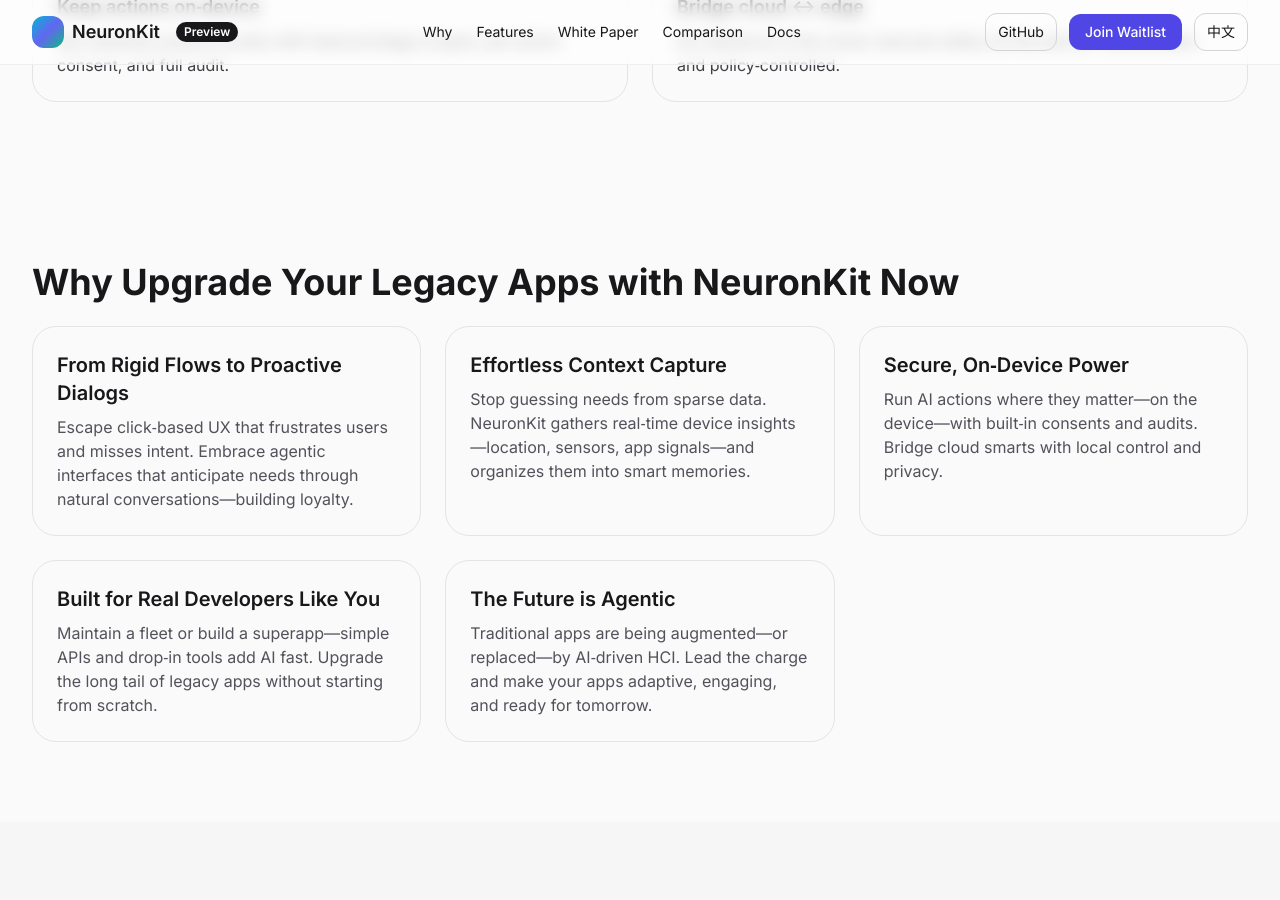
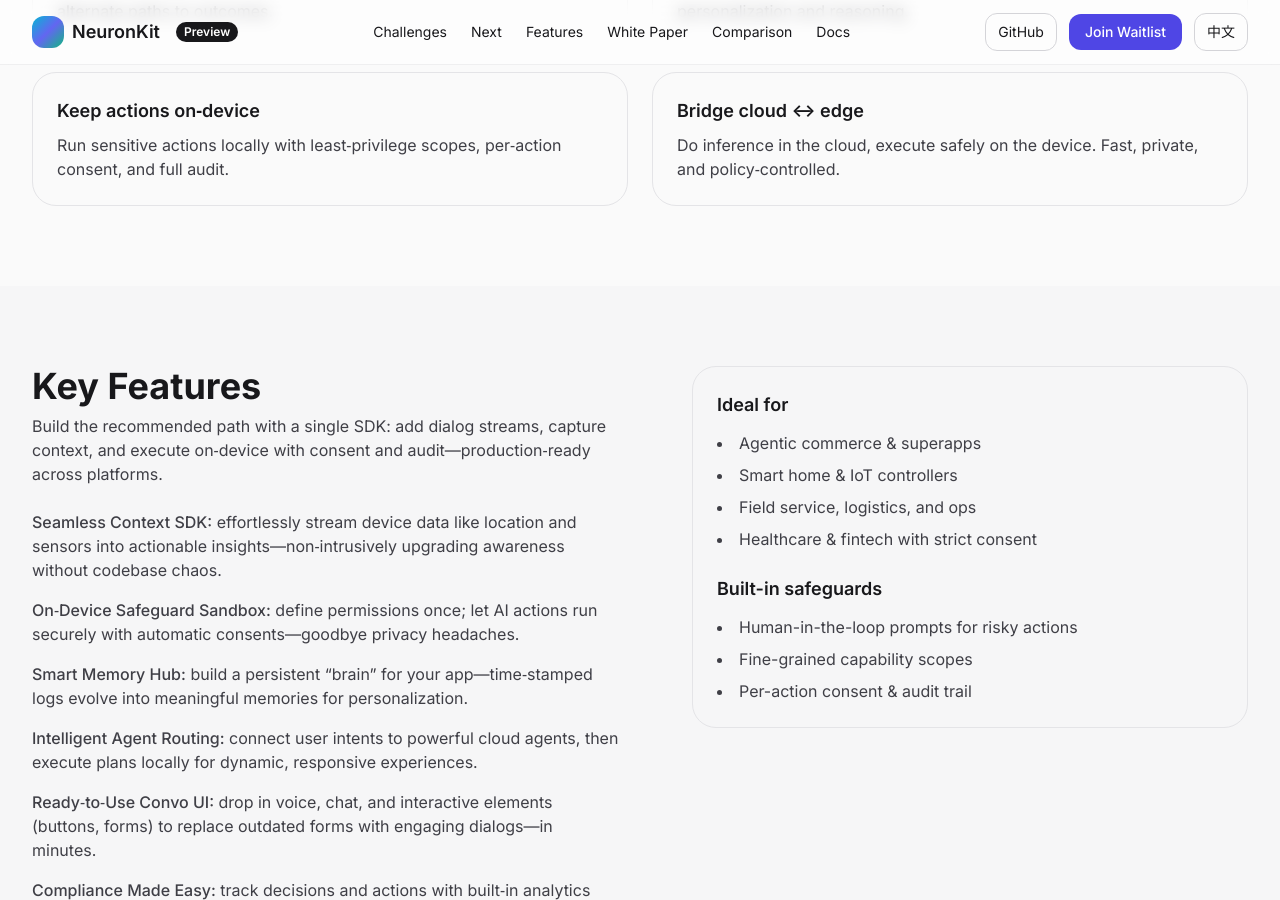
Before and after one commit to finogeeks/finogeeks.github.io, a Jekyll site: the page en/neuronkit/index.html, which Jekyll copies as it is, in a window 1280 px wide and 900 px high, scrolled down 2009 px. Built offline with Jekyll 4.4.1, drawn with Linux system fonts in a browser that asks for light colours; nearby versions of some CDN libraries; some of the changed text lies outside the part shown.

Commit message:
restructure confent flow of landing pages

```diff
--- a/en/neuronkit/index.html
+++ b/en/neuronkit/index.html
@@ -51,7 +51,8 @@
           <span class="ml-2 rounded-full px-2 py-0.5 text-xs bg-zinc-900 text-white dark:bg-white dark:text-zinc-900">Preview</span>
         </a>
         <nav class="hidden md:flex items-center gap-6 text-sm">
-          <a href="#why" class="hover:text-indigo-600">Why</a>
+          <a href="#challenges" class="hover:text-indigo-600">Challenges</a>
+          <a href="#next" class="hover:text-indigo-600">Next</a>
           <a href="#features" class="hover:text-indigo-600">Features</a>
           <a href="#whitepaper" class="hover:text-indigo-600">White Paper</a>
           <a href="#compare" class="hover:text-indigo-600">Comparison</a>
@@ -155,6 +156,7 @@
           </div>
           <p class="mt-4 text-sm text-zinc-600 dark:text-zinc-400">Inference in the cloud; safe actions on the device. The app behaves like a neuron in a larger agentic system.</p>
         </div>
+        <p class="mt-6 text-sm text-zinc-600 dark:text-zinc-400">If this path resonates, learn why teams pick NeuronKit to implement it in the <a href="#why" class="text-indigo-600 hover:text-indigo-500 underline-offset-2 underline">Why NeuronKit</a> section.</p>
       </div>
     </div>
   </section>
@@ -209,34 +211,7 @@
     </div>
   </section>
 
-  <!-- Why NeuronKit -->
-  <section class="py-12 md:py-20" id="why">
-    <div class="max-w-7xl mx-auto px-4 sm:px-6 lg:px-8">
-      <h2 class="text-3xl md:text-4xl font-bold text-balance break-anywhere">Why Upgrade Your Legacy Apps with NeuronKit Now</h2>
-      <div class="mt-6 grid md:grid-cols-3 gap-6">
-        <div class="p-6 rounded-3xl border border-zinc-200 dark:border-zinc-800">
-          <h3 class="font-semibold text-xl">From Rigid Flows to Proactive Dialogs</h3>
-          <p class="mt-2 text-zinc-600 dark:text-zinc-400">Escape click‑based UX that frustrates users and misses intent. Embrace agentic interfaces that anticipate needs through natural conversations—building loyalty.</p>
-        </div>
-        <div class="p-6 rounded-3xl border border-zinc-200 dark:border-zinc-800">
-          <h3 class="font-semibold text-xl">Effortless Context Capture</h3>
-          <p class="mt-2 text-zinc-600 dark:text-zinc-400">Stop guessing needs from sparse data. NeuronKit gathers real‑time device insights—location, sensors, app signals—and organizes them into smart memories.</p>
-        </div>
-        <div class="p-6 rounded-3xl border border-zinc-200 dark:border-zinc-800">
-          <h3 class="font-semibold text-xl">Secure, On‑Device Power</h3>
-          <p class="mt-2 text-zinc-600 dark:text-zinc-400">Run AI actions where they matter—on the device—with built‑in consents and audits. Bridge cloud smarts with local control and privacy.</p>
-        </div>
-        <div class="p-6 rounded-3xl border border-zinc-200 dark:border-zinc-800">
-          <h3 class="font-semibold text-xl">Built for Real Developers Like You</h3>
-          <p class="mt-2 text-zinc-600 dark:text-zinc-400">Maintain a fleet or build a superapp—simple APIs and drop‑in tools add AI fast. Upgrade the long tail of legacy apps without starting from scratch.</p>
-        </div>
-        <div class="p-6 rounded-3xl border border-zinc-200 dark:border-zinc-800">
-          <h3 class="font-semibold text-xl">The Future is Agentic</h3>
-          <p class="mt-2 text-zinc-600 dark:text-zinc-400">Traditional apps are being augmented—or replaced—by AI‑driven HCI. Lead the charge and make your apps adaptive, engaging, and ready for tomorrow.</p>
-        </div>
-      </div>
-    </div>
-  </section>
+
 
   <!-- Key Features -->
   <section id="features" class="py-12 md:py-20 bg-zinc-100/60 dark:bg-zinc-900/40">
@@ -244,6 +219,7 @@
       <div class="grid lg:grid-cols-2 gap-10 items-start">
         <div>
           <h2 class="text-3xl md:text-4xl font-bold text-balance break-anywhere">Key Features</h2>
+          <p class="mt-2 text-zinc-700 dark:text-zinc-300">Build the recommended path with a single SDK: add dialog streams, capture context, and execute on‑device with consent and audit—production‑ready across platforms.</p>
           <ul class="mt-6 space-y-4 text-zinc-700 dark:text-zinc-300">
             <li><span class="font-medium">Seamless Context SDK:</span> effortlessly stream device data like location and sensors into actionable insights—non‑intrusively upgrading awareness without codebase chaos.</li>
             <li><span class="font-medium">On‑Device Safeguard Sandbox:</span> define permissions once; let AI actions run securely with automatic consents—goodbye privacy headaches.</li>
```
Also changed, not shown: zh/neuronkit/index.html (+4 -29 lines).
